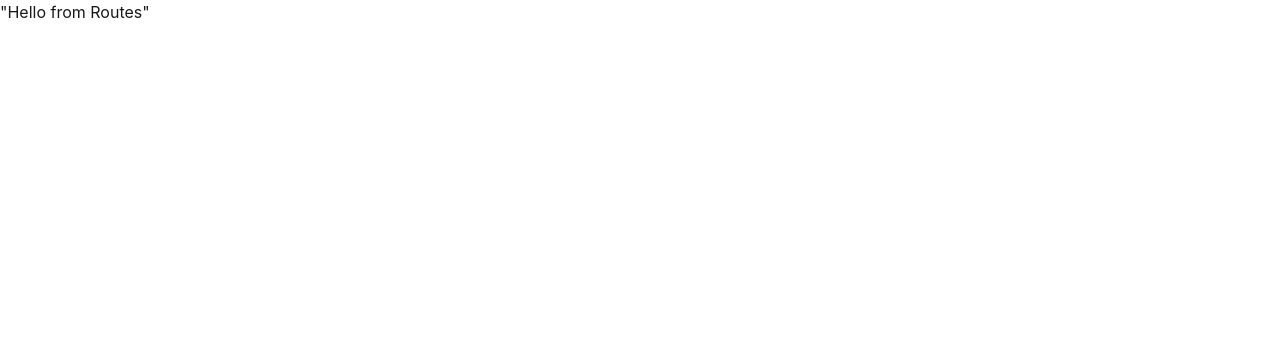
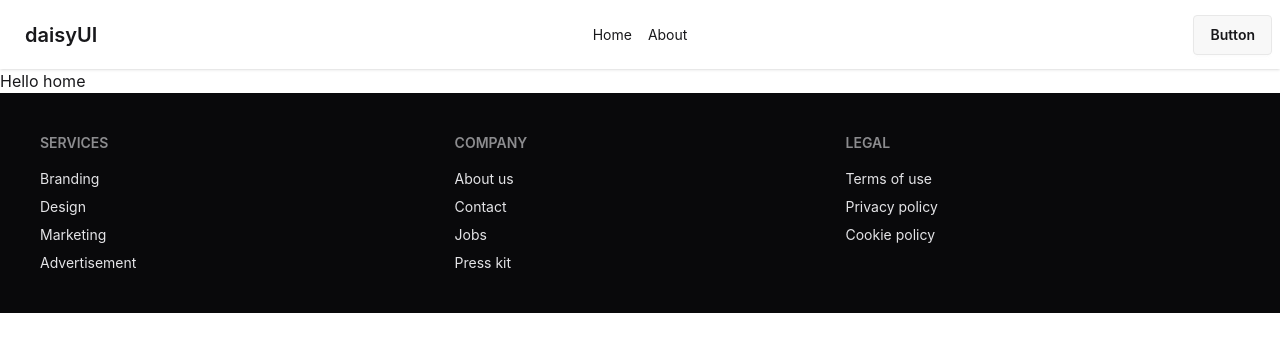
Before and after one commit to asm-saim/book-voyage, a React (Vite) app: page / in a window 1280 px wide. Shown: the top 352 px of the page. Built offline with nearby package versions, Linux system fonts and the light colour scheme.

Commit message:
navbar and footer implemented

```diff
--- a/src/Routes/Routes.jsx
+++ b/src/Routes/Routes.jsx
@@ -1,9 +1,20 @@
 import React from 'react';
 import { createBrowserRouter } from 'react-router';
+import Root from '../pages/Root/Root';
+import Errorpage from '../pages/ErrorPage/Errorpage';
+import Home from '../pages/Home/Home';
 
 export const router = createBrowserRouter([
     {
         path: "/",
-        element: <div>"Hello from Routes"</div>
+        Component: Root,
+        errorElement: <Errorpage></Errorpage>,
+        children: [
+            {
+                index: true,
+                path: "/",
+                Component: Home
+            }
+        ]
     }
 ])
--- /dev/null
+++ b/src/components/Footer/Footer.jsx
@@ -0,0 +1,30 @@
+import React from 'react';
+
+const Footer = () => {
+    return (
+        <footer className="footer sm:footer-horizontal bg-neutral text-neutral-content p-10">
+            <nav>
+                <h6 className="footer-title">Services</h6>
+                <a className="link link-hover">Branding</a>
+                <a className="link link-hover">Design</a>
+                <a className="link link-hover">Marketing</a>
+                <a className="link link-hover">Advertisement</a>
+            </nav>
+            <nav>
+                <h6 className="footer-title">Company</h6>
+                <a className="link link-hover">About us</a>
+                <a className="link link-hover">Contact</a>
+                <a className="link link-hover">Jobs</a>
+                <a className="link link-hover">Press kit</a>
+            </nav>
+            <nav>
+                <h6 className="footer-title">Legal</h6>
+                <a className="link link-hover">Terms of use</a>
+                <a className="link link-hover">Privacy policy</a>
+                <a className="link link-hover">Cookie policy</a>
+            </nav>
+        </footer>
+    );
+};
+
+export default Footer;
--- /dev/null
+++ b/src/components/Header/Navbar.jsx
@@ -0,0 +1,35 @@
+import React from 'react';
+
+const Navbar = () => {
+    const list = <>
+        <li className='m-2'>Home</li>
+        <li className='m-2'>About</li>
+    </>
+    return (
+        <div className="navbar bg-base-100 shadow-sm">
+            <div className="navbar-start">
+                <div className="dropdown">
+                    <div tabIndex={0} role="button" className="btn btn-ghost lg:hidden">
+                        <svg xmlns="http://www.w3.org/2000/svg" className="h-5 w-5" fill="none" viewBox="0 0 24 24" stroke="currentColor"> <path strokeLinecap="round" strokeLinejoin="round" strokeWidth="2" d="M4 6h16M4 12h8m-8 6h16" /> </svg>
+                    </div>
+                    <ul
+                        tabIndex="-1"
+                        className="menu menu-sm dropdown-content bg-base-100 rounded-box z-1 mt-3 w-52 p-2 shadow">
+                        {list}
+                    </ul>
+                </div>
+                <a className="btn btn-ghost text-xl">daisyUI</a>
+            </div>
+            <div className="navbar-center hidden lg:flex">
+                <ul className="menu menu-horizontal px-1">
+                    {list}
+                </ul>
+            </div>
+            <div className="navbar-end">
+                <a className="btn">Button</a>
+            </div>
+        </div>
+    );
+};
+
+export default Navbar;
--- /dev/null
+++ b/src/pages/ErrorPage/Errorpage.jsx
@@ -0,0 +1,11 @@
+import React from 'react';
+
+const Errorpage = () => {
+    return (
+        <div>
+            <h1>Page not found</h1>
+        </div>
+    );
+};
+
+export default Errorpage;
--- /dev/null
+++ b/src/pages/Home/Home.jsx
@@ -0,0 +1,11 @@
+import React from 'react';
+
+const Home = () => {
+    return (
+        <div>
+            <h1>Hello home</h1>
+        </div>
+    );
+};
+
+export default Home;
--- /dev/null
+++ b/src/pages/Root/Root.jsx
@@ -0,0 +1,16 @@
+import React from 'react';
+import Navbar from '../../components/Header/Navbar';
+import { Outlet } from 'react-router';
+import Footer from '../../components/Footer/Footer';
+
+const Root = () => {
+    return (
+        <div>
+           <Navbar></Navbar>
+           <Outlet></Outlet>
+           <Footer></Footer>
+        </div>
+    );
+};
+
+export default Root;
```
